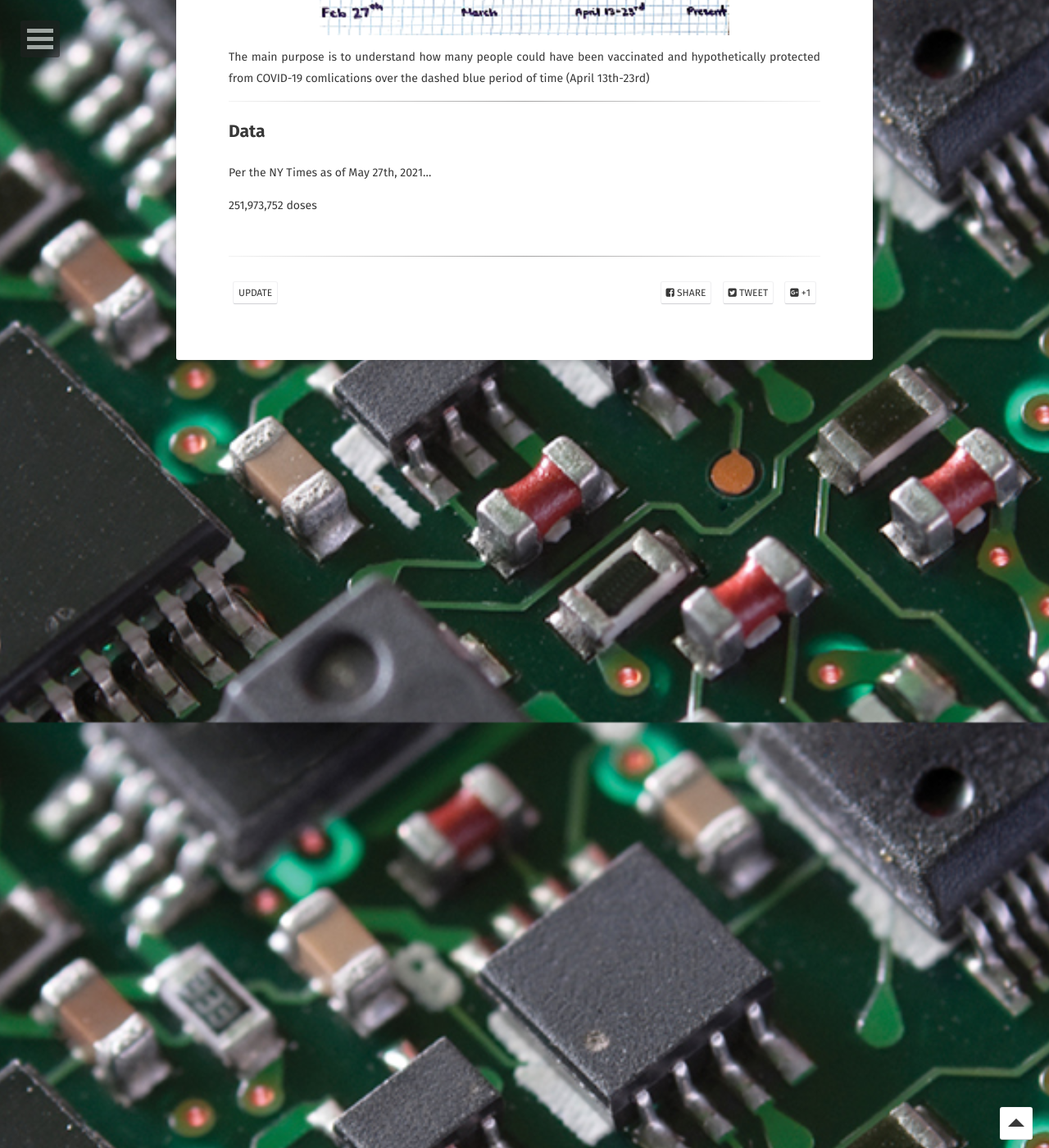
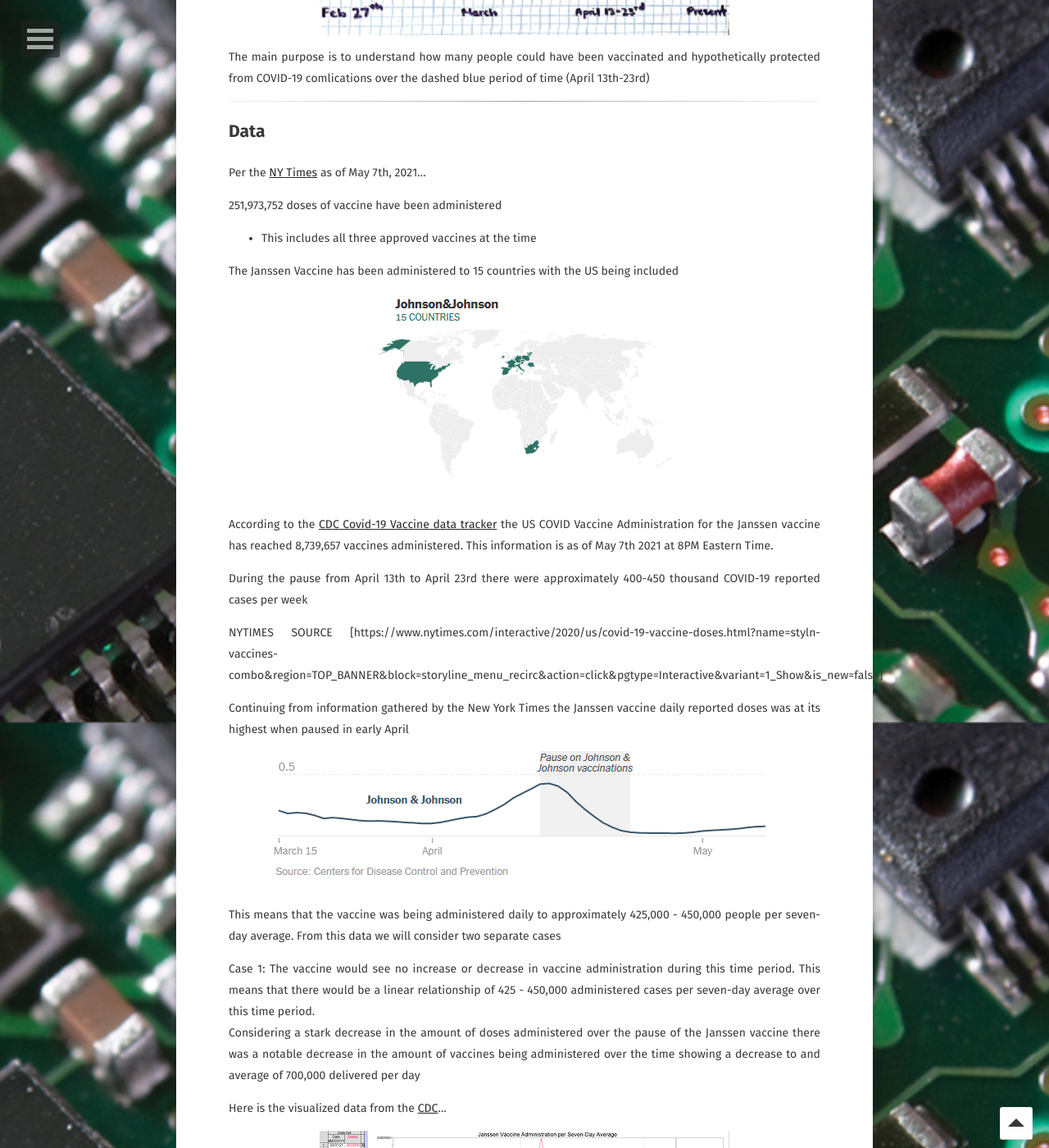
Before and after one commit to Markay12/MarkInfo-Projects, a Jekyll site: the page built from _posts/2021-05-07-janssenvaccinepost.md, in a window 1280 px wide and 1400 px high, scrolled down 1819 px. Shown: the whole window at 82% size. Built offline with Jekyll 4.4.1, drawn with Linux system fonts in a browser that asks for light colours; some web fonts are replaced; some of the changed text lies outside the part shown.

Commit message:
updated through case 1

```diff
--- a/_posts/2021-05-07-janssenvaccinepost.md
+++ b/_posts/2021-05-07-janssenvaccinepost.md
@@ -64,6 +64,31 @@ The main purpose is to understand how many people could have been vaccinated and
 
 ## Data
 
-Per the NY Times as of May 27th, 2021...
+Per the [NY Times](https://www.nytimes.com/interactive/2021/world/covid-vaccinations-tracker.html) as of May 7th, 2021...
 
-251,973,752 doses
+251,973,752 doses of vaccine have been administered
+* This includes all three approved vaccines at the time
+
+The Janssen Vaccine has been administered to 15 countries with the US being included
+
+![Janssen Country](/assets/img/jandjcountries.png)
+
+According to the [CDC Covid-19 Vaccine data tracker](https://covid.cdc.gov/covid-data-tracker/#vaccination-demographic) the US COVID Vaccine Administration for the Janssen vaccine has reached 8,739,657 vaccines administered. This information is as of May 7th 2021 at 8PM Eastern Time.
+
+During the pause from April 13th to April 23rd there were approximately 400-450 thousand COVID-19 reported cases per week
+
+
+NYTIMES SOURCE [https://www.nytimes.com/interactive/2020/us/covid-19-vaccine-doses.html?name=styln-vaccines-combo&region=TOP_BANNER&block=storyline_menu_recirc&action=click&pgtype=Interactive&variant=1_Show&is_new=false]
+
+Continuing from information gathered by the New York Times the Janssen vaccine daily reported doses was at its highest when paused in early April
+
+![Vaccine Pause Chart](/assets/img/VaccinePause.png)
+
+This means that the vaccine was being administered daily to approximately 425,000 - 450,000 people per seven-day average. From this data we will consider two separate cases
+
+Case 1: The vaccine would see no increase or decrease in vaccine administration during this time period. This means that there would be a linear relationship of 425 - 450,000 administered cases per seven-day average over this time period.
+Considering a stark decrease in the amount of doses administered over the pause of the Janssen vaccine there was a notable decrease in the amount of vaccines being administered over the time showing a decrease to and average of 700,000 delivered per day
+
+Here is the visualized data from the [CDC](https://data.cdc.gov/Vaccinations/COVID-19-Vaccine-Distribution-Allocations-by-Juris/w9zu-fywh)...
+
+![Data Visualization](/assets/img/VaccineDistribution.png)
```
